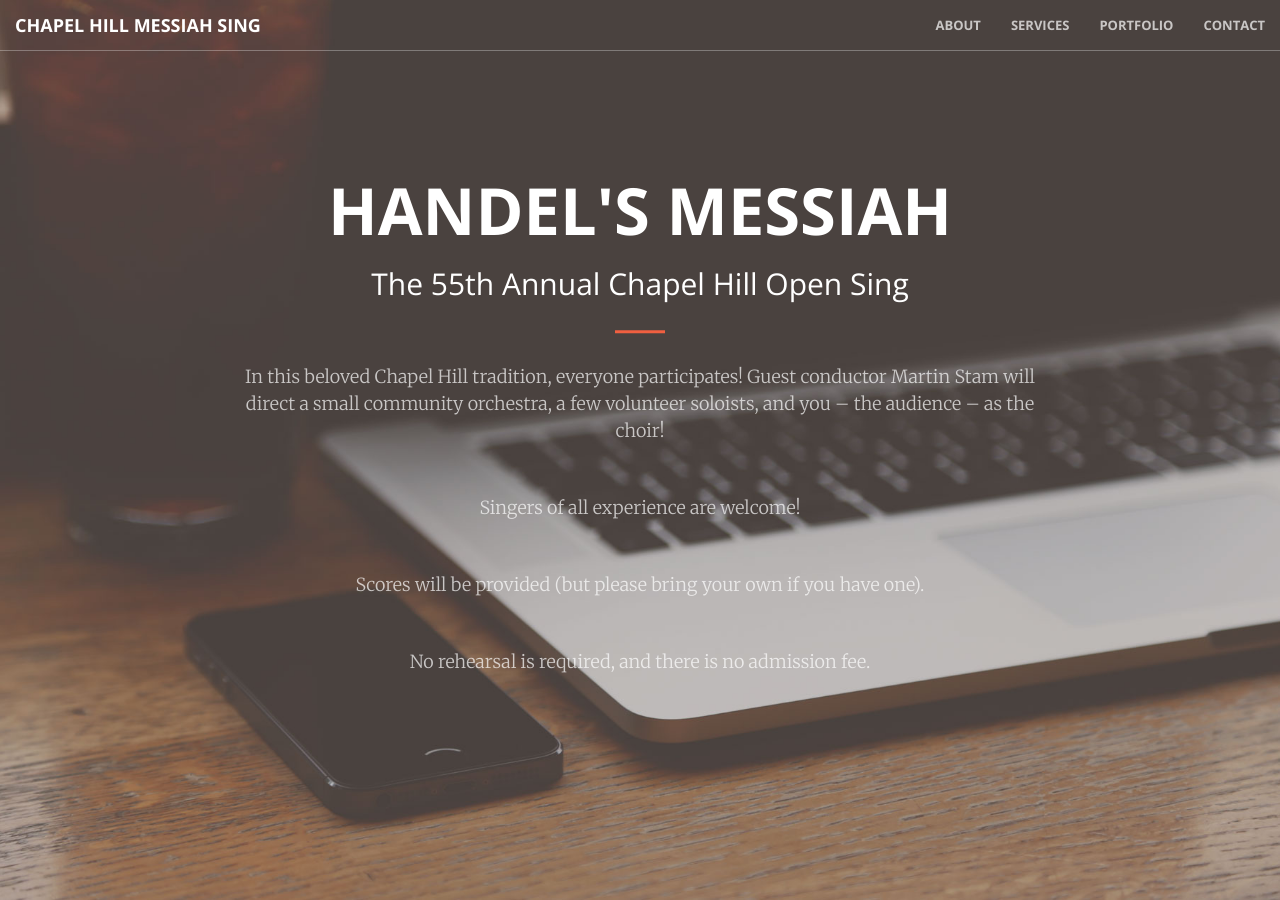
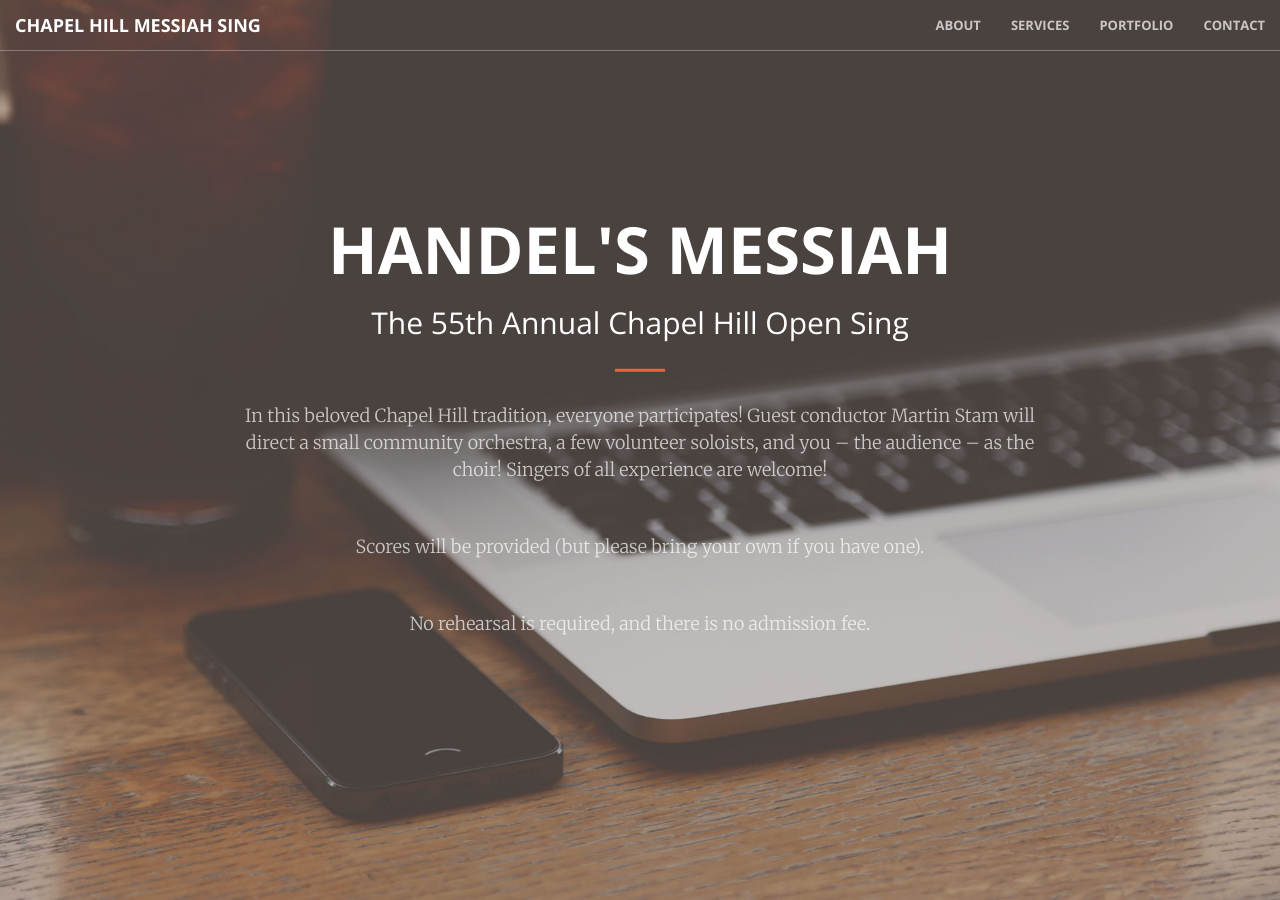
Before and after one commit to chapelhillmessiah/chapelhillmessiah.github.io, a Jekyll site: the page built from index-jekyll.html, in a window 1280 px wide and 900 px high. Built offline with Jekyll 4.4.1, drawn with Linux system fonts in a browser that asks for light colours.

```diff
--- a/_includes/header.html
+++ b/_includes/header.html
@@ -5,8 +5,7 @@
             <h1>Handel's Messiah</h1>
             <h2>The 55th Annual Chapel Hill Open Sing</h2>
             <hr>
-            <p>In this beloved Chapel Hill tradition, everyone participates! Guest conductor Martin Stam will direct a small community orchestra, a few volunteer soloists, and you – the audience – as the choir!</p>
-            <p>Singers of all experience are welcome!</p>
+            <p>In this beloved Chapel Hill tradition, everyone participates! Guest conductor Martin Stam will direct a small community orchestra, a few volunteer soloists, and you – the audience – as the choir! Singers of all experience are welcome!</p>
             <p>Scores will be provided (but please bring your own if you have one).</p>
             <p>No rehearsal is required, and there is no admission fee.</p>
             <!-- <p>Start Bootstrap can help you build better websites using the Bootstrap CSS framework! Just download your template and start going, no strings attached!</p> -->
```
